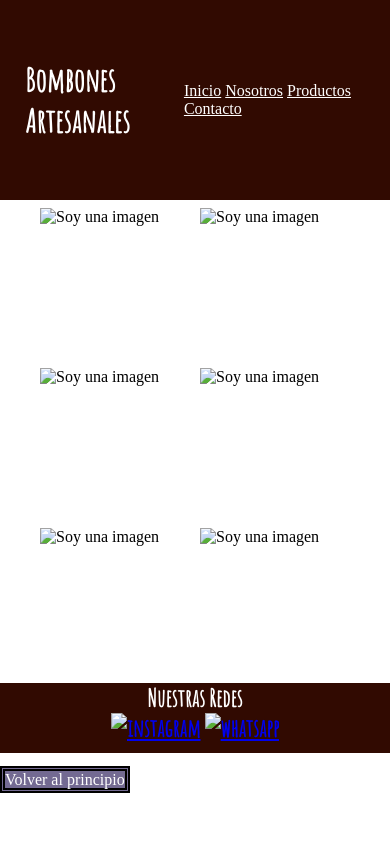
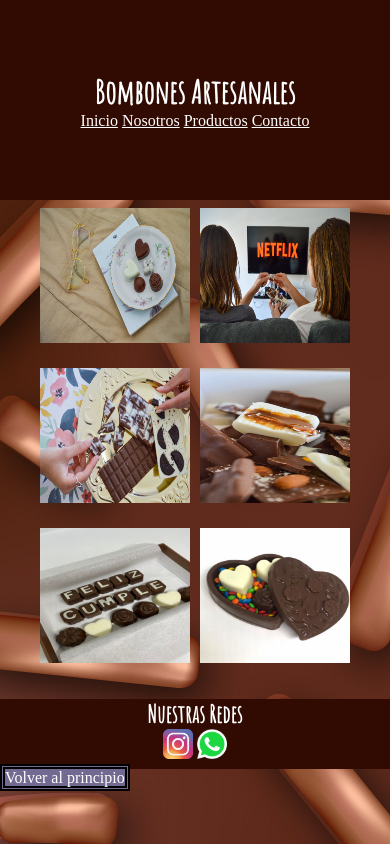
Before and after one commit to GonzalezTomas/preentrega-2, a plain HTML site: page index.html in a window 390 px wide. Drawn offline with nearby package versions, Linux system fonts and the light colour scheme; files whose address does not match are found by name.

Commit message:
first commit

```diff
--- a/index.html
+++ b/index.html
@@ -4,7 +4,6 @@
         <footer id="pie"></footer>
         <meta charset="UTF-8">
         <title>Bombones Artesanales</title>
-        <link rel="stylesheet" href="style.css">
         <meta name="viewport" content="width=device-width, initial-scale=1.0">
         <link rel="preconnect" href="https://fonts.googleapis.com">
             <link rel="preconnect" href="https://fonts.gstatic.com" crossorigin>
@@ -12,15 +11,17 @@
             <link rel="preconnect" href="https://fonts.googleapis.com">
             <link rel="preconnect" href="https://fonts.gstatic.com" crossorigin>
             <link href="https://fonts.googleapis.com/css2?family=Amatic+SC&display=swap" rel="stylesheet">
-            <link rel="shortcut icon" href="../Preentrega-1/imagenes/Favicon.png">
+            <link rel="shortcut icon" href="img/Favicon.png">
             <link
             rel="stylesheet"
             href="https://cdnjs.cloudflare.com/ajax/libs/animate.css/4.1.1/animate.min.css"
           />
+
+          <link rel="stylesheet" href="style.css">
     </head>
 
     <body>
-        <header>
+        <header id="header">
             <h1 class="Titulo">Bombones Artesanales</h1>
             <div>
                 <a class="Enlaces-Inicio" href="">Inicio</a>
@@ -31,24 +32,22 @@
         </header>
 
         <section id="Contenido">
-            <img class="Imagenes" src="../Preentrega-1/imagenes/1.jpg" alt="Soy una imagen">
-            <img class="Imagenes" src="../Preentrega-1/imagenes/2.jpg" alt="Soy una imagen">
-            <img class="Imagenes" src="../Preentrega-1/imagenes/3.jpg" alt="Soy una imagen">
-            <img class="Imagenes" src="../Preentrega-1/imagenes/4.jpg" alt="Soy una imagen">
-            <img class="Imagenes" src="../Preentrega-1/imagenes/5.jpg" alt="Soy una imagen">
-            <img class="Imagenes" src="../Preentrega-1/imagenes/6.jpg" alt="Soy una imagen">
+            <img class="Imagenes" src="img/1.jpg" alt="Soy una imagen">
+            <img class="Imagenes" src="img/2.jpg" alt="Soy una imagen">
+            <img class="Imagenes" src="img/3.jpg" alt="Soy una imagen">
+            <img class="Imagenes" src="img/4.jpg" alt="Soy una imagen">
+            <img class="Imagenes" src="img/5.jpg" alt="Soy una imagen">
+            <img class="Imagenes" src="img/6.jpg" alt="Soy una imagen">
         </section>
-
-          <br>
 
         <footer>
             <h2 class="redes">
             Nuestras Redes
-            <br><a href="https://www.instagram.com/bombones.artesanales_/"> <img class="instaywha" src="../Preentrega-1/imagenes/instagram.png" alt="instagram"></a>
-            <a href="https://api.whatsapp.com/message/ZHG4ETQ4LRVSC1?autoload=1&app_absent=0"><img class="instaywha" src="../Preentrega-1/imagenes/whatsapp.png" alt="whatsapp"></a>
+            <br><a href="https://www.instagram.com/bombones.artesanales_/"> <img class="instaywha" src="img/instagram.png" alt="instagram"></a>
+            <a href="https://api.whatsapp.com/message/ZHG4ETQ4LRVSC1?autoload=1&app_absent=0"><img class="instaywha" src="img/whatsapp.png" alt="whatsapp"></a>
             </h2>
 
-         <br><a class="Pie" href="#pie">Volver al principio</a></br>
+         <a class="Pie" href="#header">Volver al principio</a>
         </footer>
     </body>
 </html>
--- a/style.css
+++ b/style.css
@@ -6,19 +6,6 @@
 html, body{
     height: 100%;
     background-image: url(../Preentrega-1/imagenes/fondo-1.jpg);
-}
-
-body{
-    height: 100%;
-    display: grid;
-    grid-template-areas:
-    "header header"
-    "header header"
-    "contenido contenido"
-    "contenido contenido"
-    "footer footer";
-    grid-template-columns: 1fr 4fr;
-    grid-template-rows: 100px auto 100px;
 }
 
 .Imagenes{
@@ -94,11 +81,23 @@ footer{
     color: white;
 }
 
+body{
+    display: grid;
+    grid-template-areas:
+    "header header"
+    "header header"
+    "contenido contenido"
+    "contenido contenido"
+    "footer footer";
+    grid-template-columns: 1fr 4fr;
+    grid-template-rows: 100px auto 100px;
+}
+
 @media screen and (max-width:767px){
     .Imagenes{
         width: 150px;
-        height: 150px;
-        margin-left:auto;
+        height: 135px;
+        margin-left: auto;
         margin-right: auto;
     }
 }
@@ -132,4 +131,17 @@ section#Contenido{
     height: 135px;
 }
 
+header{
+    grid-area: header;
+    background-color:rgb(49, 10, 1);
+    display: flex;
+    justify-content: center;
+    padding-left: 0px;
+    padding-right:0px;
+    align-items: center;
+    width: 100%;
+    flex-direction: column;
+
 }
+
+}
```
Also changed, not shown: img/1.jpg (added), img/2.jpg (added), img/3.jpg (added), img/4.jpg (added), img/5.jpg (added), img/6.jpg (added), img/Barra_De_Chocolate.png (added), img/Box_chocolates.png (added), img/Favicon.png (added), img/Huevo_De_Pascua.png (added), img/Kit.png (added), img/ara.png (added), img/bombon.png (added), img/correcto 2.jpg (added), 4 more files.
